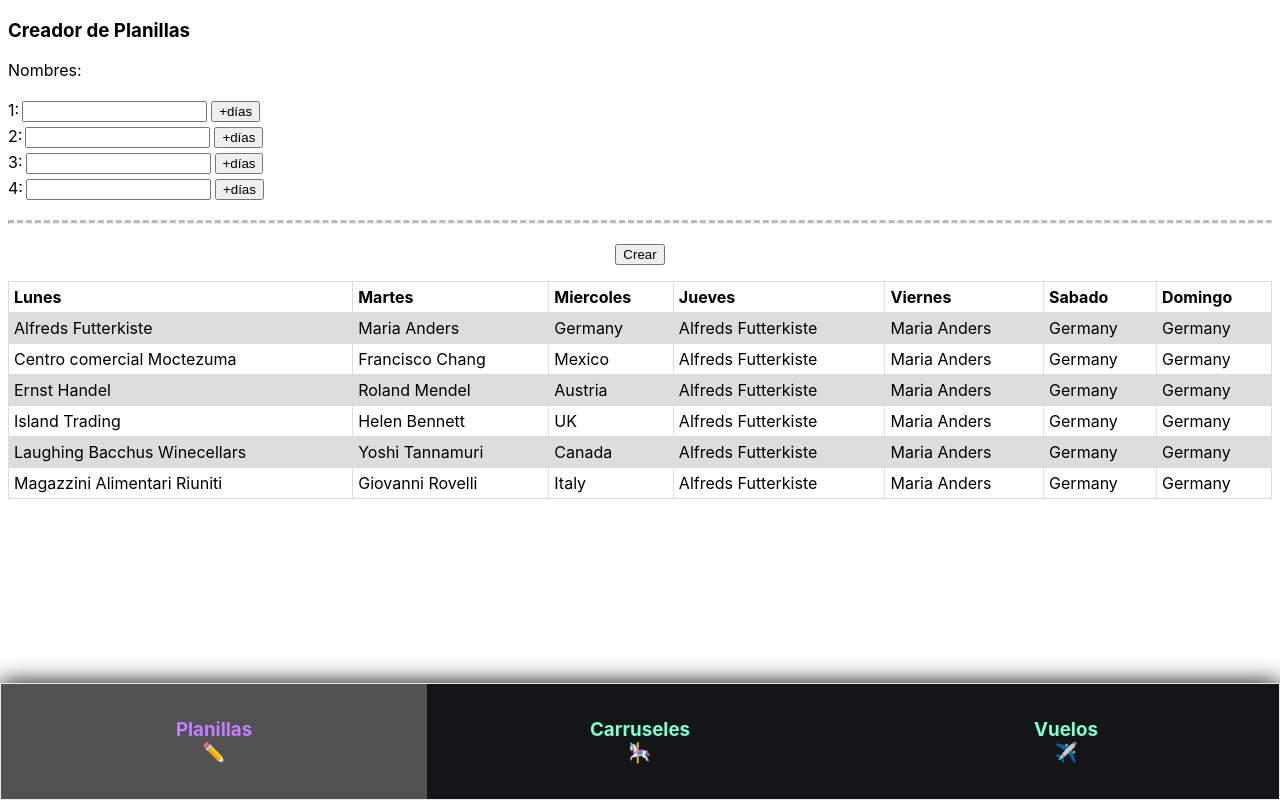
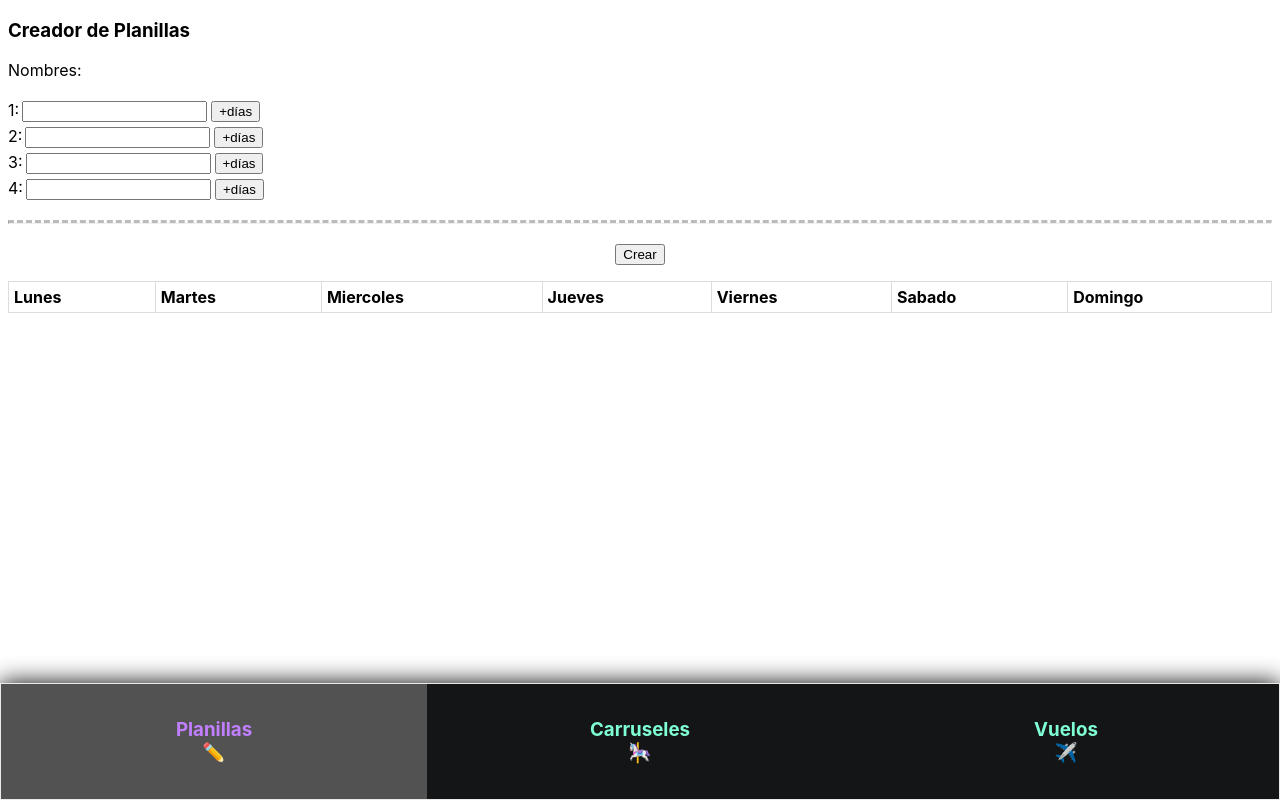
Before and after one commit to gon2santos/pistaApp, a Next.js app: page / in a window 1280 px wide. Both pictures are taken after a click on the button "Crear". Built offline with nearby package versions, Linux system fonts and the light colour scheme.

Commit message:
mapeado de tabla

```diff
--- a/components/planillas.jsx
+++ b/components/planillas.jsx
@@ -1,26 +1,112 @@
+import { useState } from 'react';
 import styles from '../styles/planillas.module.css';
 
 export default function Planillas() {
+
+
+    const [inputNames, setInputNames] = useState(["", "", "", ""]);
+
+    function daysInMonth(month, year) {
+        return new Date(year, month, 0).getDate();
+    }
+
+    function GFG_Fun() {
+        let date = new Date();
+        let month = date.getMonth() + 1;
+        let year = date.getFullYear();
+        return (daysInMonth(month, year));
+    }
+
+    let heading = ["Lunes", "Martes", "Miercoles", "Jueves", "Viernes", "Sabado", "Domingo"]
+    var body = [];
+    var rows = [];
+
+    const [showTable, setShowTable] = useState(false);
+
+    const countNames = () => {
+        var count = 0;
+        inputNames.forEach(element => {
+            element ? count++ : {};
+        });
+        return count;
+    }
+
+    const populateTable = () => {
+        let nameCount = countNames();
+        let numDays = GFG_Fun();
+        var u = 0;
+        switch (nameCount) {
+            case 3:
+                for (let a = 0; a < numDays; a++) {
+                    rows.push(inputNames[u]);
+                    rows.push(inputNames[u]);
+                    u === 2 ? u = 0 : u++;
+                }
+                body = [];
+                var t = 0;
+                /* aca pushear en body arrays de 7 elementos sacados de rows */
+                for (let h = 0; h < 5; h++) {
+                    body.push([rows[t], rows[t + 1], rows[t + 2], rows[t + 3], rows[t + 4], rows[t + 5], rows[t + 6]]);
+                    t += 7;
+                }
+
+                break;
+            case 4:
+                break;
+            default:
+                break;
+        }
+    }
+
+    const HandleCreateBtn = () => {
+        setShowTable(!showTable)
+    }/* alert(GFG_Fun()); */
+
+    const renderTable = () => {
+        populateTable();
+        return (
+            <div>
+                <table>
+                    <thead>
+                        <tr>
+                            {heading.map((head) =>
+                                <th>{head}</th>)}
+                        </tr>
+                    </thead>
+                    <tbody>
+                        {body.map((row) =>
+                            <tr>
+                                {row.map((val) => <td>{val}</td>)}
+                            </tr>)}
+                    </tbody>
+                </table>
+            </div>
+        )
+    }
+
     return (
         <div>
             <h3>Creador de Planillas</h3>
             <p>Nombres: </p>
             <div className={styles.nombresContainer}>
                 <div><label htmlFor="input1">1:</label>
-                    <input type="text" id="input1" className={styles.nombresInput} /><button>+días</button></div>
+                    <input type="text" id="input1" className={styles.nombresInput} onChange={(e) => setInputNames([e.target.value, inputNames[1], inputNames[2], inputNames[3]])} /><button>+días</button></div>
                 <div><label htmlFor="input2">2:</label>
-                    <input type="text" id="input2" className={styles.nombresInput} /><button>+días</button></div>
+                    <input type="text" id="input2" className={styles.nombresInput} onChange={(e) => setInputNames([inputNames[0], e.target.value, inputNames[2], inputNames[3]])} /><button>+días</button></div>
                 <div><label htmlFor="input3">3:</label>
-                    <input type="text" id="input3" className={styles.nombresInput} /><button>+días</button></div>
+                    <input type="text" id="input3" className={styles.nombresInput} onChange={(e) => setInputNames([inputNames[0], inputNames[1], e.target.value, inputNames[3]])} /><button>+días</button></div>
                 <div><label htmlFor="input4">4:</label>
-                    <input type="text" id="input4" className={styles.nombresInput} /><button>+días</button></div>
+                    <input type="text" id="input4" className={styles.nombresInput} onChange={(e) => setInputNames([inputNames[0], inputNames[1], inputNames[2], e.target.value])} /><button>+días</button></div>
             </div>
 
             <hr className={styles.hrDashed}></hr>
 
-            <div className={styles.crearBtnContainer}><button>Crear</button></div>
+            <div className={styles.crearBtnContainer}><button onClick={() => HandleCreateBtn()}>Crear</button></div>
 
-            <table>
+            {showTable ? renderTable() : <div></div>}
+
+
+            {/* <table>
                 <tbody>
                     <tr>
                         <th>Lunes</th>
@@ -86,9 +172,16 @@ export default function Planillas() {
                         <td>Germany</td>
                     </tr>
                 </tbody>
-            </table>
+            </table> */}
 
 
         </div>
     )
 }
+
+/* Considerando 2 personas x dia:
+Habiendo 3 personas:
+112233112233 (4x2)
+Habiendo 4 personas:
+12,12,34,34,12 (2x2)
+*/
```
Also changed, not shown: pages/index.js (line endings or trailing spaces).
